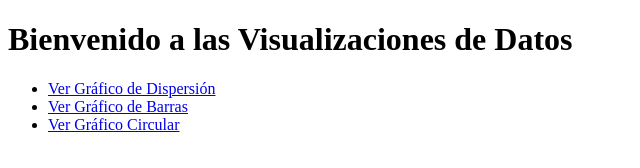
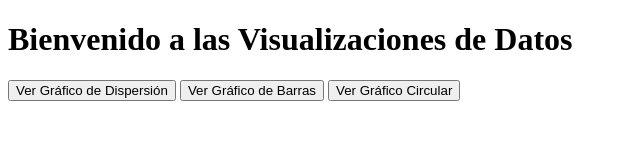
Before and after one commit to hectormh88/VD-PEC2, a plain HTML site: page index.html in a window 1280 px wide. Shown: the whole page, without its empty margins (0-640 px from the left). Drawn offline with Linux system fonts and the light colour scheme.

Commit message:
Prueba visualización html

```diff
--- a/index.html
+++ b/index.html
@@ -4,13 +4,26 @@
     <meta charset="UTF-8">
     <meta name="viewport" content="width=device-width, initial-scale=1.0">
     <title>Página Principal de Visualizaciones</title>
+    <style>
+        iframe {
+            width: 100%;
+            height: 500px; /* Ajusta según la necesidad */
+            border: none; /* Elimina el borde del iframe */
+        }
+    </style>
 </head>
 <body>
     <h1>Bienvenido a las Visualizaciones de Datos</h1>
-    <ul>
-        <li><a href="graph1.html" target="_blank">Ver Gráfico de Dispersión</a></li>
-        <li><a href="graph2.html" target="_blank">Ver Gráfico de Barras</a></li>
-        <li><a href="graph3.html" target="_blank">Ver Gráfico Circular</a></li>
-    </ul>
+    <button onclick="showGraph('graph1.html')">Ver Gráfico de Dispersión</button>
+    <button onclick="showGraph('graph2.html')">Ver Gráfico de Barras</button>
+    <button onclick="showGraph('graph3.html')">Ver Gráfico Circular</button>
+
+    <iframe id="graphFrame"></iframe>
+
+    <script>
+        function showGraph(graph) {
+            document.getElementById('graphFrame').src = graph;
+        }
+    </script>
 </body>
 </html>
```
